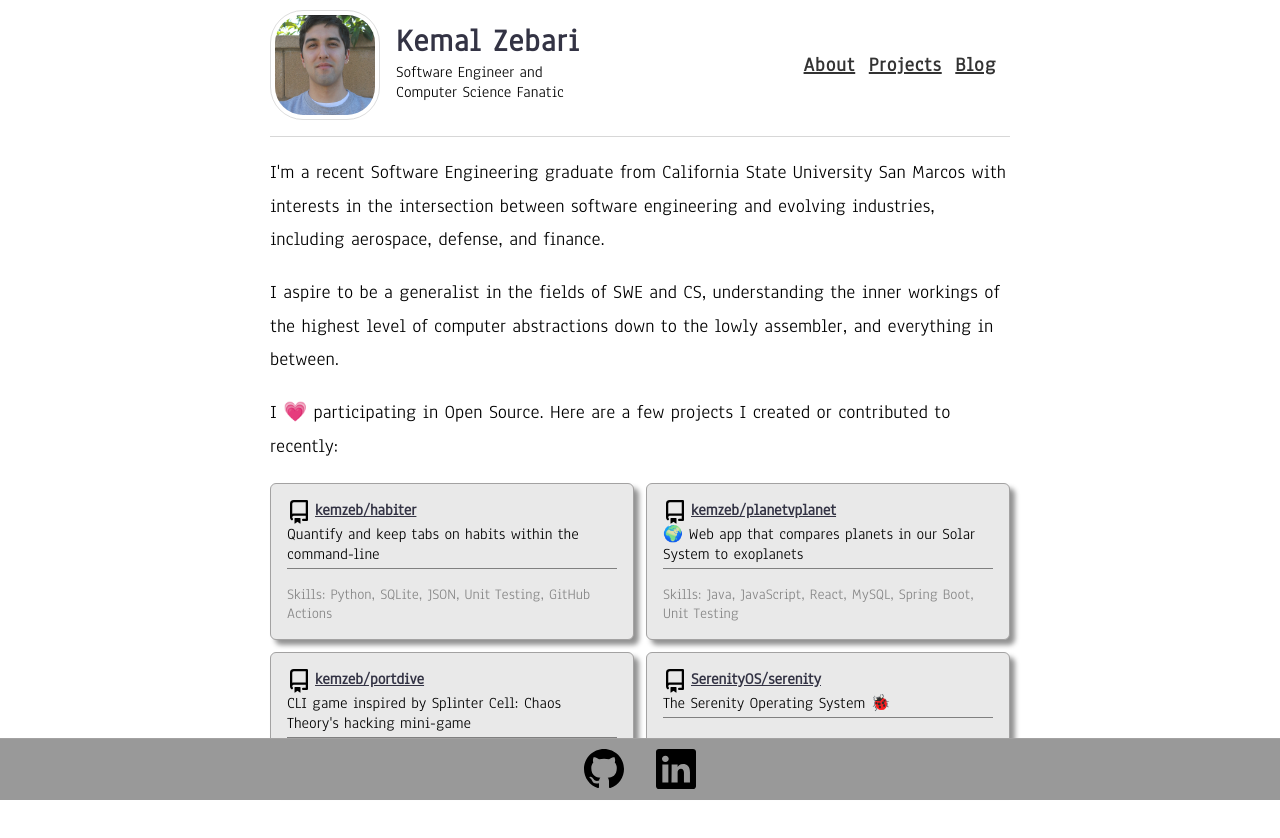
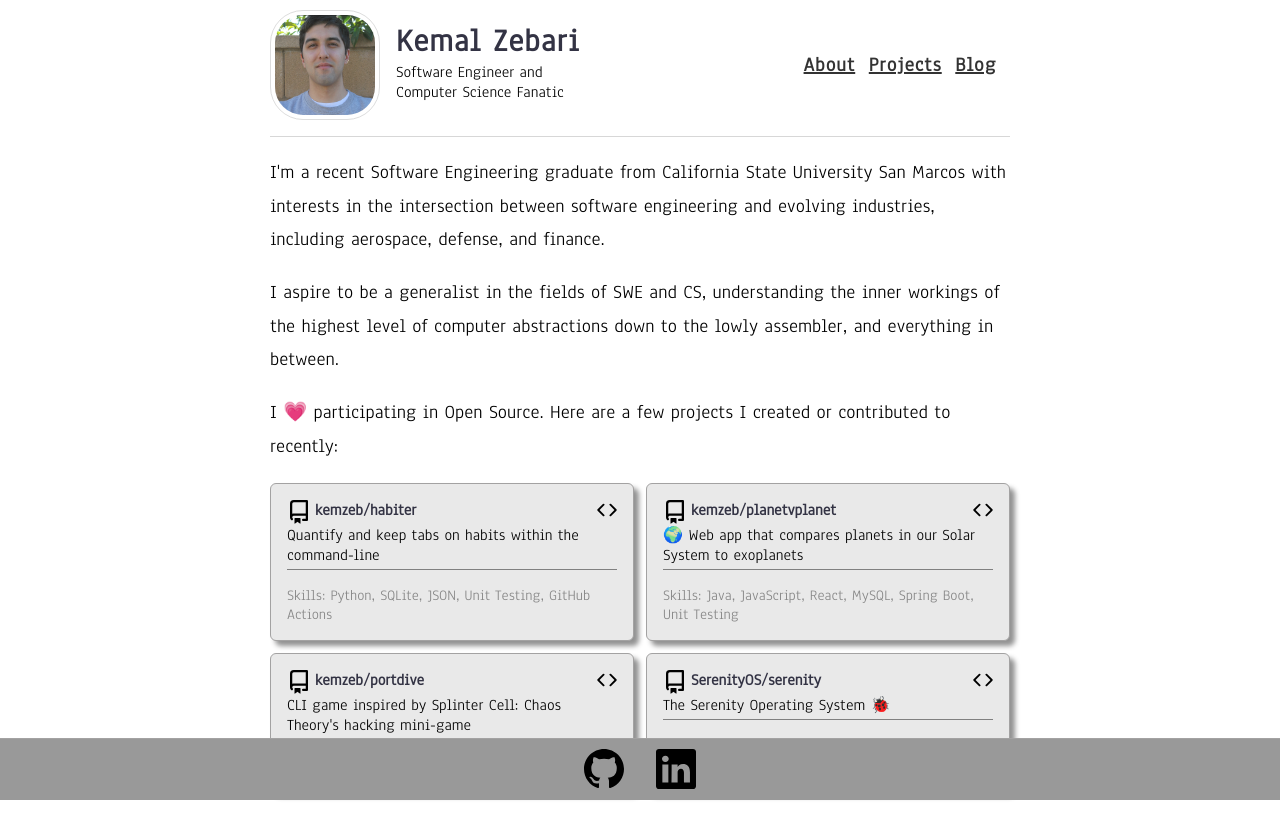
Before and after one commit to kemzeb/kemzeb.github.io, a React (Create React App) app: page / in a window 1280 px wide. Shown: the top 838 px of the page. Built offline with nearby package versions, Linux system fonts and the light colour scheme.

Commit message:
feat: Have project cards use code icon for hyperlinks

```diff
--- a/src/components/ProjectCards.css
+++ b/src/components/ProjectCards.css
@@ -1,9 +1,14 @@
 .project-card {
-    background-color:rgb(233, 233, 233);
+    background-color: rgb(233, 233, 233);
     border: 1px solid rgb(163, 162, 162);
     border-radius: 6px;
     box-shadow: 5px 5px 5px rgb(146, 146, 146);
     padding: 16px;
+}
+
+.top-container {
+    display: flex;
+    justify-content: space-between;
 }
 
 .name-container {
@@ -24,14 +29,8 @@
     text-decoration: none;
 }
 
-.project-name-underlined {
-    font-weight: 600;
-    color: #334;
-    text-decoration: underline;
-}
-
-.project-name-underlined:hover {
-    color: #4183C4;
+.source-code-link:hover {
+    fill: #4183C4;
 }
 
 .desc {
@@ -54,7 +53,7 @@
 }
 
 @media screen and (max-width: 550px) {
-   .project-cards {
-    grid-template-columns: 1fr;
-   }
+    .project-cards {
+        grid-template-columns: 1fr;
+    }
 }
--- a/src/components/ProjectCards.js
+++ b/src/components/ProjectCards.js
@@ -1,20 +1,27 @@
 import "./ProjectCards.css";
+
 function ProjectCard({ name, href, desc, skills, isPinned }) {
-  const [cssProjectName, cssProjectNameUnderlined] = [".project-name", "project-name-underlined"];
   return (
     <div className="project-card">
+      <div className="top-container">
         <div className="name-container">
-        {/* svg source is from GitHub*/}
+
           {isPinned === true && (
-          <svg className="pinned" viewBox="0 0 16 16" version="1.1" aria-hidden="true">
+            <svg className="pinned" viewBox="0 0 16 16" version="1.1" aria-hidden="true" height="1" width="1">
               <path
                 fillRule="evenodd"
                 d="M2 2.5A2.5 2.5 0 014.5 0h8.75a.75.75 0 01.75.75v12.5a.75.75 0 01-.75.75h-2.5a.75.75 0 110-1.5h1.75v-2h-8a1 1 0 00-.714 1.7.75.75 0 01-1.072 1.05A2.495 2.495 0 012 11.5v-9zm10.5-1V9h-8c-.356 0-.694.074-1 .208V2.5a1 1 0 011-1h8zM5 12.25v3.25a.25.25 0 00.4.2l1.45-1.087a.25.25 0 01.3 0L8.6 15.7a.25.25 0 00.4-.2v-3.25a.25.25 0 00-.25-.25h-3.5a.25.25 0 00-.25.25z"
               />
             </svg>
           )}
-        <a className={href ? cssProjectNameUnderlined : cssProjectName} href={href}>
+          <div className="project-name">
             {name}
+          </div>
+        </div>
+        <a href={href} target="_blank" rel="noreferrer">
+          <svg className="source-code-link" height="20" viewBox="0 0 16 16" width="20">
+            <path fill-rule="evenodd" d="M4.72 3.22a.75.75 0 011.06 1.06L2.06 8l3.72 3.72a.75.75 0 11-1.06 1.06L.47 8.53a.75.75 0 010-1.06l4.25-4.25zm6.56 0a.75.75 0 10-1.06 1.06L13.94 8l-3.72 3.72a.75.75 0 101.06 1.06l4.25-4.25a.75.75 0 000-1.06l-4.25-4.25z"></path>
+          </svg>
         </a>
       </div>
       <div className="desc">{desc}</div>
--- a/src/pages/About.js
+++ b/src/pages/About.js
@@ -35,20 +35,22 @@ function About() {
 
   return (
     <main>
-      <p className="summary">
+      <div className="summary">
+        <p>
           I'm a recent Software Engineering graduate from California State University San Marcos with
           interests in the intersection between software engineering and evolving industries,
           including aerospace, defense, and finance.
         </p>
-      <p className="summary">
+        <p>
           I aspire to be a generalist in the fields of SWE and CS, understanding the inner workings of
           the highest level of computer abstractions down to the lowly assembler, and everything in
           between.
         </p>
-      <p className="summary">
+        <p>
           I &#128151; participating in Open Source. Here are a few projects I created or contributed
           to recently:
         </p>
+      </div>
       <ProjectCards projects={myProjects} />
     </main>
   );
```
Lines whose indentation alone changed are shown as unchanged.
